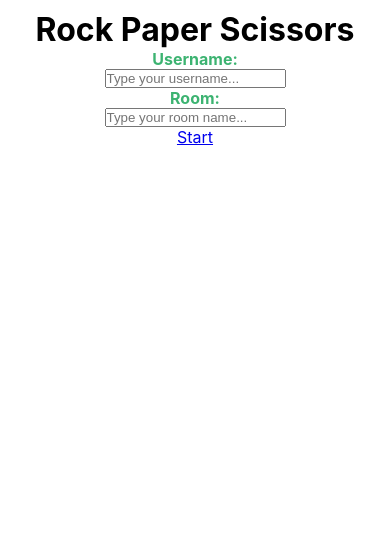
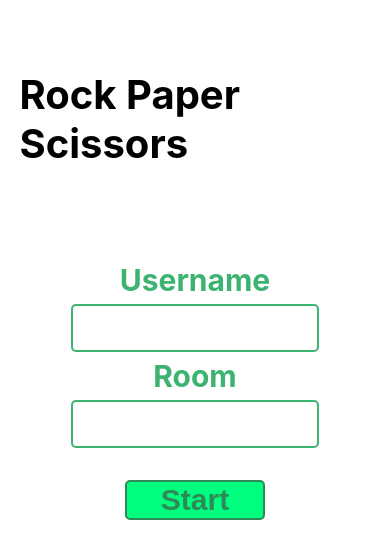
Before and after one commit to LuxABrax/rock-paper-scissors-react, a React (Create React App) app in the folder rock-paper-scissors-frontend/: page / in a window 390 px wide. Shown: the top 558 px of the page. Built offline with nearby package versions, Linux system fonts and the light colour scheme.

Commit message:
improved responsivenes

```diff
--- a/rock-paper-scissors-frontend/src/components/HandOptions.css
+++ b/rock-paper-scissors-frontend/src/components/HandOptions.css
@@ -30,3 +30,12 @@
 	transform: scale(1.2);
 	border-color: red;
 }
+@media (max-width: 950px) {
+	.HandOptions {
+		width: 100%;
+	}
+	.Hand {
+		width: 100px;
+		height: 100px;
+	}
+}
--- a/rock-paper-scissors-frontend/src/pages/Login.css
+++ b/rock-paper-scissors-frontend/src/pages/Login.css
@@ -1,5 +1,6 @@
 .loginContainer {
 	width: 90%;
+	height: 100%;
 	margin: 10px auto;
 	display: flex;
 	flex-direction: column;
@@ -10,8 +11,37 @@
 	display: flex;
 	flex-direction: column;
 	align-items: center;
+	width: 80%;
+	padding: 10px;
+	margin-top: 80px;
+}
+.title {
+	margin-top: 60px;
+	font-size: 40px;
 }
 .loginForm > label {
 	color: mediumseagreen;
 	font-weight: bold;
+	font-size: 30px;
+	padding: 4px;
 }
+.loginInput {
+	width: 240px;
+	height: 40px;
+	font-size: 30px;
+	margin: 2px;
+	padding: 2px;
+	border: 2px solid mediumseagreen;
+	border-radius: 5px;
+}
+.login-btn {
+	width: 140px;
+	height: 40px;
+	font-size: 30px;
+	font-weight: bold;
+	margin-top: 30px;
+	background-color: springgreen;
+	color: seagreen;
+	border: 2px solid seagreen;
+	border-radius: 5px;
+}
--- a/rock-paper-scissors-frontend/src/pages/Login.js
+++ b/rock-paper-scissors-frontend/src/pages/Login.js
@@ -4,29 +4,30 @@ import "./Login.css";
 const Login = () => {
 	const [username, setName] = useState("");
 	const [room, setRoom] = useState("");
+	const [ready, setReady] = useState(false);
 
 	return (
 		<div className='loginContainer'>
 			<h1 className='title'>Rock Paper Scissors</h1>
 			<form className='loginForm'>
-				<label htmlFor='username'>Username: </label>
+				<label htmlFor='username'>Username</label>
 				<input
+					className='loginInput'
 					id='username'
 					type='text'
-					placeholder='Type your username...'
 					value={username}
 					onChange={e => setName(e.target.value)}
 				/>
-				<label htmlFor='room'>Room: </label>
+				<label htmlFor='room'>Room</label>
 				<input
+					className='loginInput'
 					id='room'
 					type='text'
-					placeholder='Type your room name...'
 					value={room}
 					onChange={e => setRoom(e.target.value)}
 				/>
 				<Link to={`/room?room=${room}&&username=${username}`}>
-					Start
+					<button className='login-btn'>Start</button>
 				</Link>
 			</form>
 		</div>
--- a/rock-paper-scissors-frontend/src/pages/RoomPage.css
+++ b/rock-paper-scissors-frontend/src/pages/RoomPage.css
@@ -13,3 +13,16 @@
 	text-align: center;
 	margin: 0 auto;
 }
+.home-btn {
+	width: 60px;
+	height: 30px;
+	font-size: 20px;
+	font-weight: bold;
+	position: absolute;
+
+	z-index: 10;
+	background-color: springgreen;
+	color: seagreen;
+	border: 2px solid seagreen;
+	border-radius: 5px;
+}
--- a/rock-paper-scissors-frontend/src/pages/RoomPage.js
+++ b/rock-paper-scissors-frontend/src/pages/RoomPage.js
@@ -41,7 +41,9 @@ const RoomPage = ({ location }) => {
 
 	return (
 		<div className='roomContainer'>
-			<Link to='/'>Home</Link>
+			<Link to='/'>
+				<button className='home-btn'>Home</button>
+			</Link>
 			<HandOptions player={2} />
 			<div className='cTimer'>
 				<button
```
